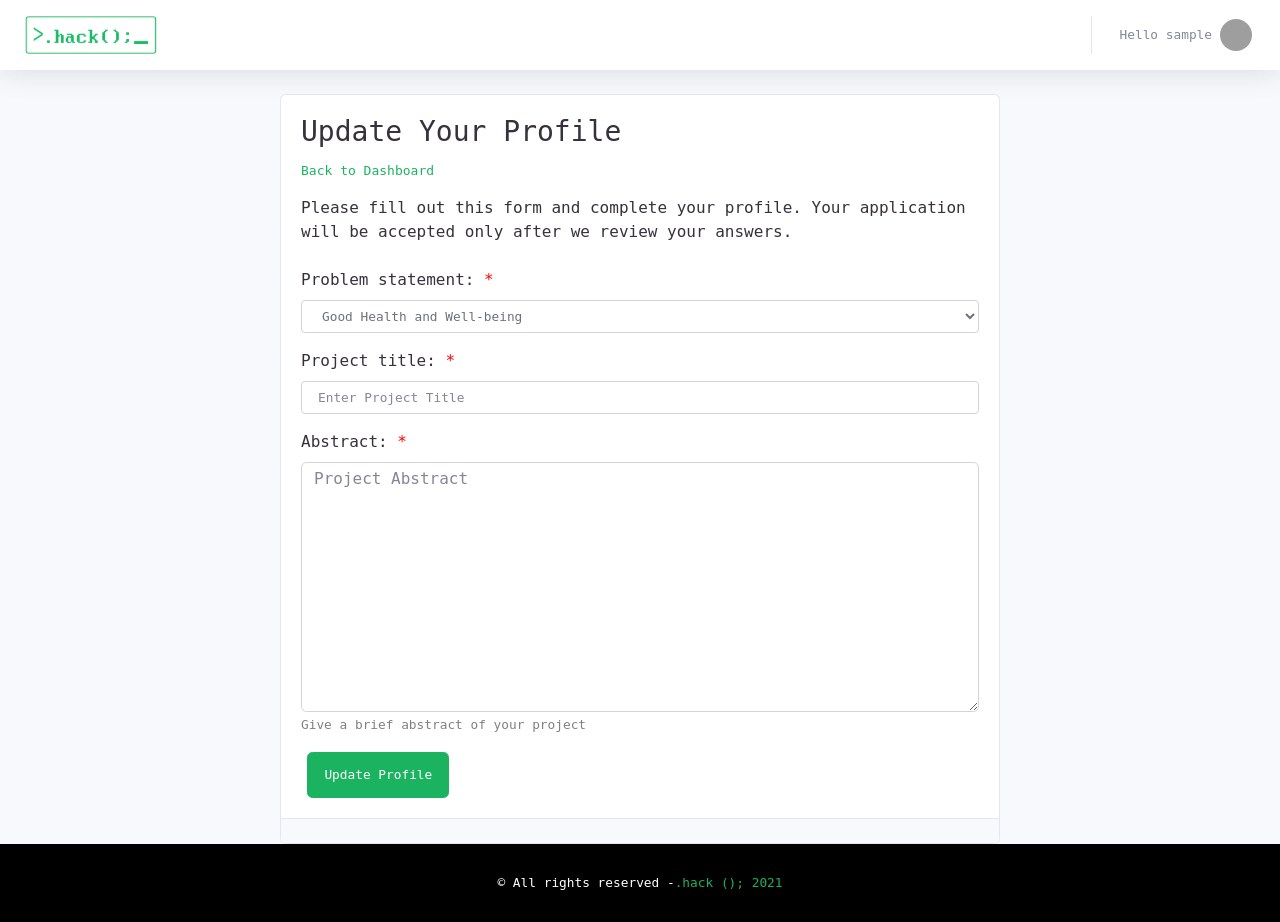
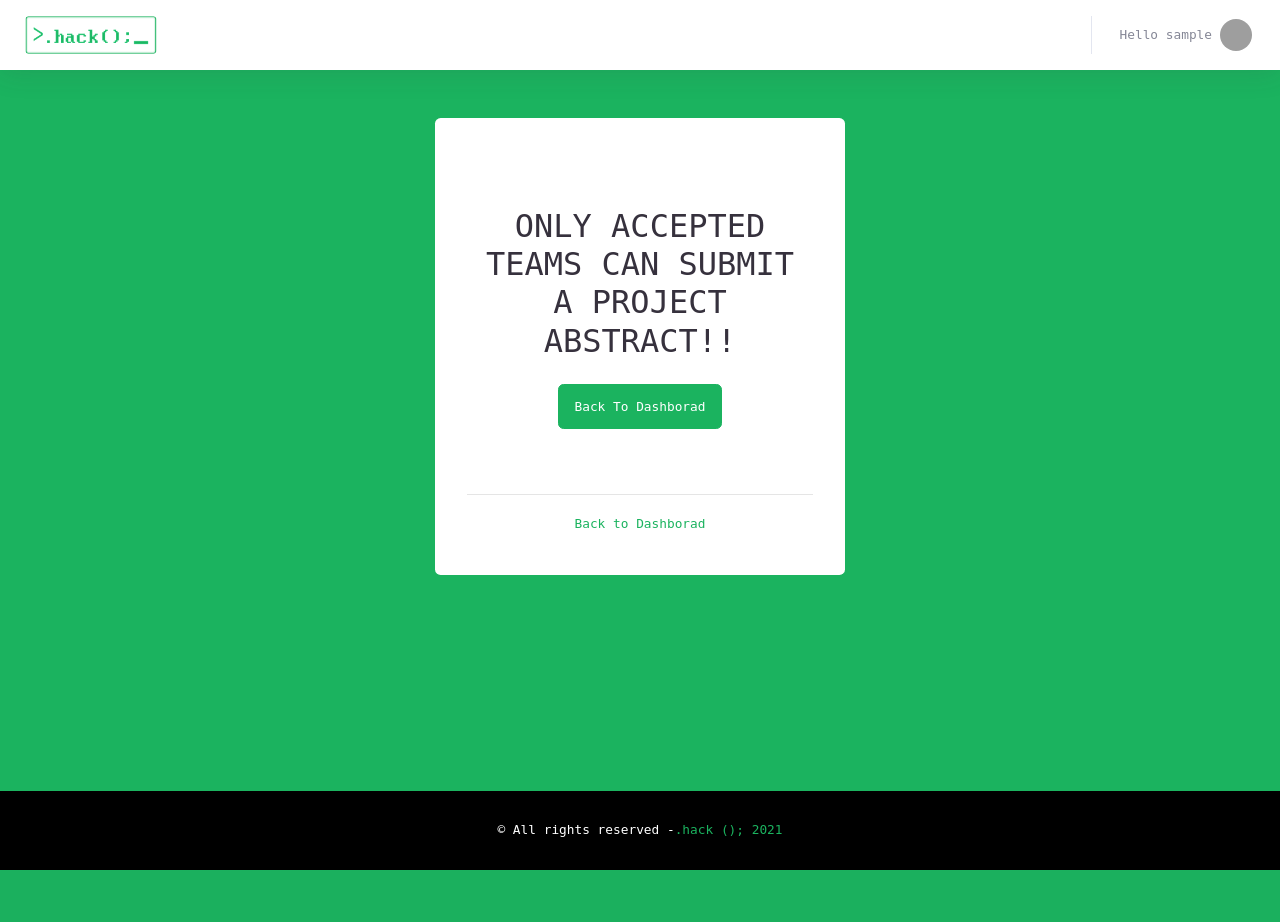
Before and after one commit to blessey15/hack21, a Django app: page /abstract/submit in a window 1280 px wide. After the commit the page ends 870 px from the top, so only its background shows below. Run offline with Django 3.2, Linux system fonts and the light colour scheme; a user stored in the database is signed in; tables that the repository leaves empty hold one stand-in row (values such as "Sample post"); some libraries are stand-ins or nearby versions; grey boxes are pictures that could not be loaded.

Commit message:
abstract submission done

```diff
--- a/application/models.py
+++ b/application/models.py
@@ -37,6 +37,8 @@ class Application(models.Model):
 
     received_confirmation_mail = models.BooleanField(blank=False, default=False)
     created = models.DateTimeField(auto_now_add=True)
+    abstract_submitted = models.BooleanField(default=False)
+    project_submitted = models.BooleanField(default=False)
 
     def team_members(self):
         return ',  '.join([str(m) for m in self.members.all()])
--- a/submissions/views.py
+++ b/submissions/views.py
@@ -11,27 +11,46 @@ def submit_abstract_view(request):
     if len(applications)>0:
         application = applications[0]
     else:
-        context['message'] = 'The corresponding application could nor be found!!'
+        context['message'] = 'The corresponding application could not be found!!'
         return  render(request, 'messages.html', context)
     # abstract = Abstract.objects.get_or_create(application=application)
-    try:
-        abstract = Abstract.objects.get(application=application)
-    except Abstract.DoesNotExist:
-        abstract = Abstract(application=application)
-        # abstract.save()
-    # if len(application)>0:
-    #     application = application[0]
-    if request.POST:
-        form = AbstractForm(request.POST)
-        context['form'] = form
-        if form.is_valid():
-            abstract = form.save(commit=False)
-            abstract.application = application
-            abstract.save()
-            return redirect('submit_abstract')
+    if application.application_status == "Accepted":
+
+        if request.user == application.team.admin:
+            try:
+                abstract = Abstract.objects.get(application=application)
+            except Abstract.DoesNotExist:
+                abstract = Abstract(application=application)
+                # abstract.save()
+            # if len(application)>0:
+            #     application = application[0]
+            if request.POST:
+                form = AbstractForm(request.POST, instance=abstract)
+                context['form'] = form
+                if form.is_valid():
+                    abstract = form.save(commit=False)
+                    abstract.application = application
+                    abstract.save()
+                    if application.abstract_submitted == False:
+                        application.abstract_submitted=True
+                        application.save()
+                    return redirect('home')
+                else:
+                    context['form'] = form
+            else:
+                form = AbstractForm(
+                    initial={
+                        'problem_statement': abstract.problem_statement,
+                        'project_title': abstract.project_title,
+                        'abstract': abstract.abstract,
+                    }
+                )
+                context['form'] = form
         else:
-            context['form'] = form
+            context['message'] = "You are not the Admin of this team. Only Team admins can submit an abstract"
+            return  render(request, 'messages.html', context)
     else:
-        form = AbstractForm()
-        context['form'] = form
+        context['message'] = "Only accepted teams can submit a project abstract!!"
+        return  render(request, 'messages.html', context)
+
     return render(request,'submissions/submit_abstract.html', context)
--- a/templates/submissions/submit_abstract.html
+++ b/templates/submissions/submit_abstract.html
@@ -38,14 +38,14 @@
   		<div class="col-lg-8 col-md-10 col-sm-12">
   			<div class="card">
   				<div class="card-body">
-					  <h3 class="card-title">Update Your Profile</h3>
+					  <h3 class="card-title">Submit Your Project Abstract</h3>
 					  	{% if request.user.profile.welcome_mail_sent %}
 							<div style="font-size: small;margin-bottom: 1rem;">
 								<span><a href="{% url 'home' %}">Back to Dashboard</a></span>
 							</div>
 						{% endif %}
 					  <div class="mb-4">
-						  Please fill out this form and complete your profile. Your application will be accepted only after we review your answers.
+						  Please fill out this form with the details of your project.
 					  </div>
   					<form method="post" novalidate class="user">
 						  {% csrf_token %}
@@ -66,7 +66,7 @@
 								{% endfor %}
 							</p>
 						  {% endfor %}
-     					 <button type="submit" class="btn btn-primary btn-user">Update Profile</button>
+     					 <button type="submit" class="btn btn-primary btn-user">Submit</button>
     				</form>
   				</div>
   				<div class="card-footer text-muted text-center">
```
Also changed, not shown: templates/home.html (+11 -0 lines), application/migrations/0013_auto_20210111_1427.py (added).
